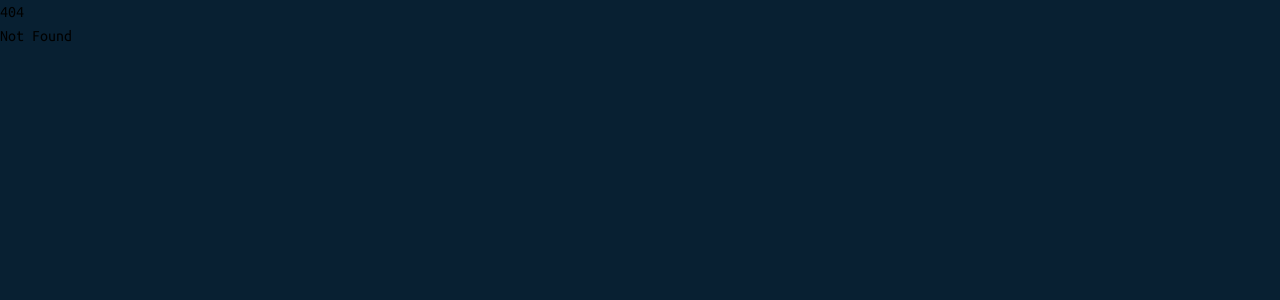
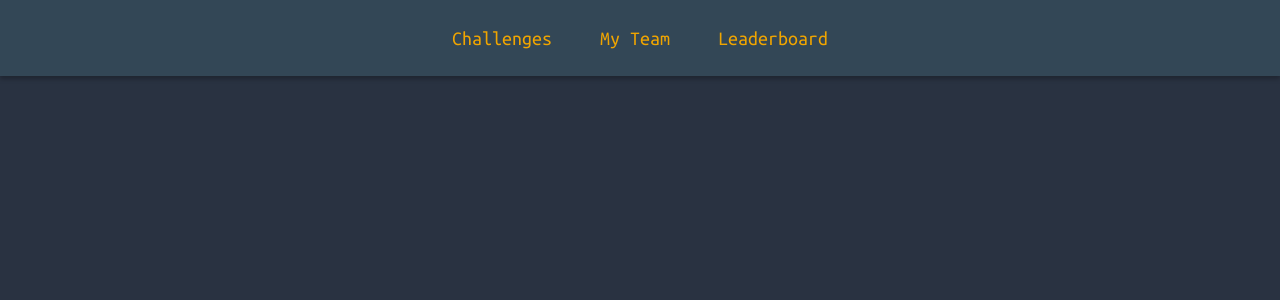
Before and after one commit to cwnaze/Nexus-Web-Server, a SvelteKit app: page /dashboard/challenges in a window 1280 px wide. Before the commit this address had no page. Shown: the top 300 px of the page. Built offline with nearby package versions, Linux system fonts and the light colour scheme.

Commit message:
FEAT: Init dashboard and rout after login

```diff
--- /dev/null
+++ b/src/routes/dashboard/challenges/+page.svelte
@@ -0,0 +1,7 @@
+<script>
+
+    import Navbar from "../navbar.svelte";
+
+</script>
+
+<Navbar/>
--- /dev/null
+++ b/src/routes/dashboard/navbar.svelte
@@ -0,0 +1,7 @@
+<div class='py-6 bg-blue-100 drop-shadow-dark'>
+    <ul class='flex gap-12 text-yellow-200 justify-center text-xl'>
+        <li>Challenges</li>
+        <li>My Team</li>
+        <li>Leaderboard</li>
+    </ul>
+</div>
--- a/src/routes/register/+page.server.ts
+++ b/src/routes/register/+page.server.ts
@@ -37,6 +37,6 @@ export const actions: Actions = {
         const token: string = jwt.sign({email: email, team_name: t_name, first_name: f_name, last_name: l_name}, env.JWT_SECRET, {expiresIn: '1h'});
         console.log(token);
         cookies.set('authToken', token, {httpOnly: true, maxAge: 60 * 60, sameSite: 'strict', path: '/'});
-        throw redirect(302, '/dashboard');
+        throw redirect(302, '/dashboard/challenges');
     }
 };
--- a/tailwind.config.js
+++ b/tailwind.config.js
@@ -10,7 +10,7 @@ export default {
       'blue': {
         'placeholder': '#33475690',
         100: '#334756',
-        200: '#082032',
+        200: '#293241',
       },
       'error': '#FF0000',
     },
@@ -28,6 +28,9 @@ export default {
     extend: {
       spacing: {
         '128': '32rem',
+      },
+      dropShadow: {
+        'dark': '0 3px 2px rgba(0, 0, 0, 0.25)',
       },
       keyframes: {
         'type-title': {
```
